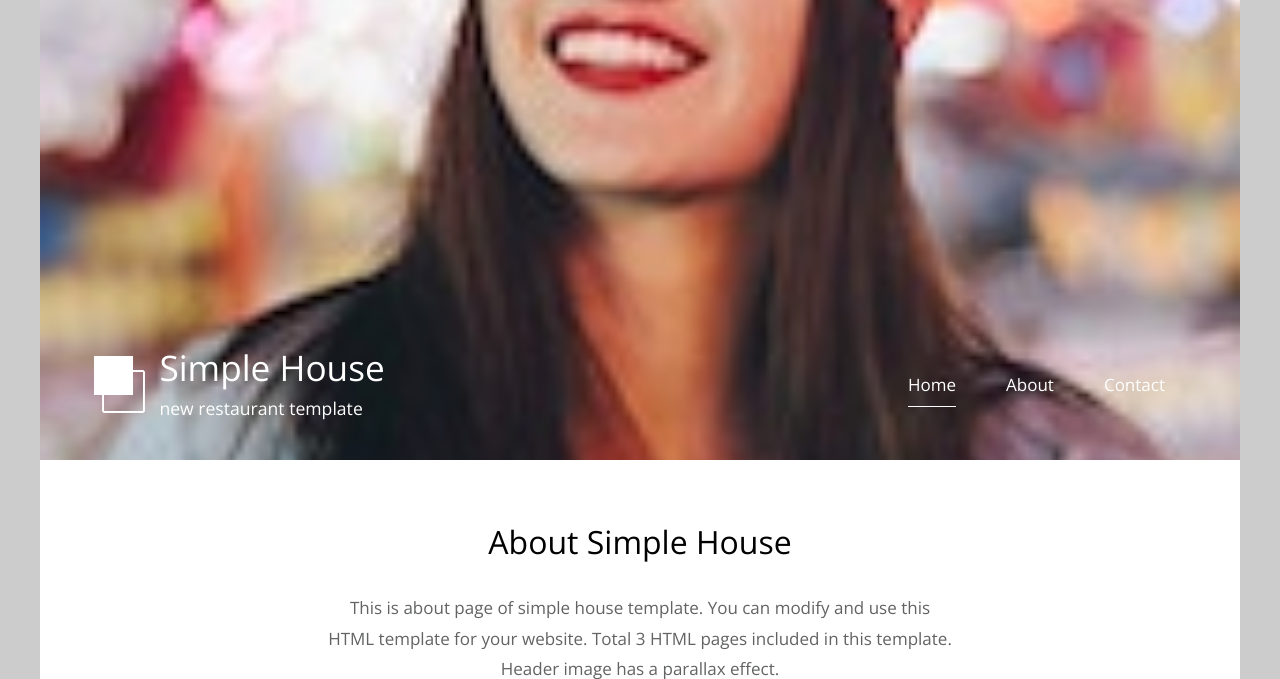
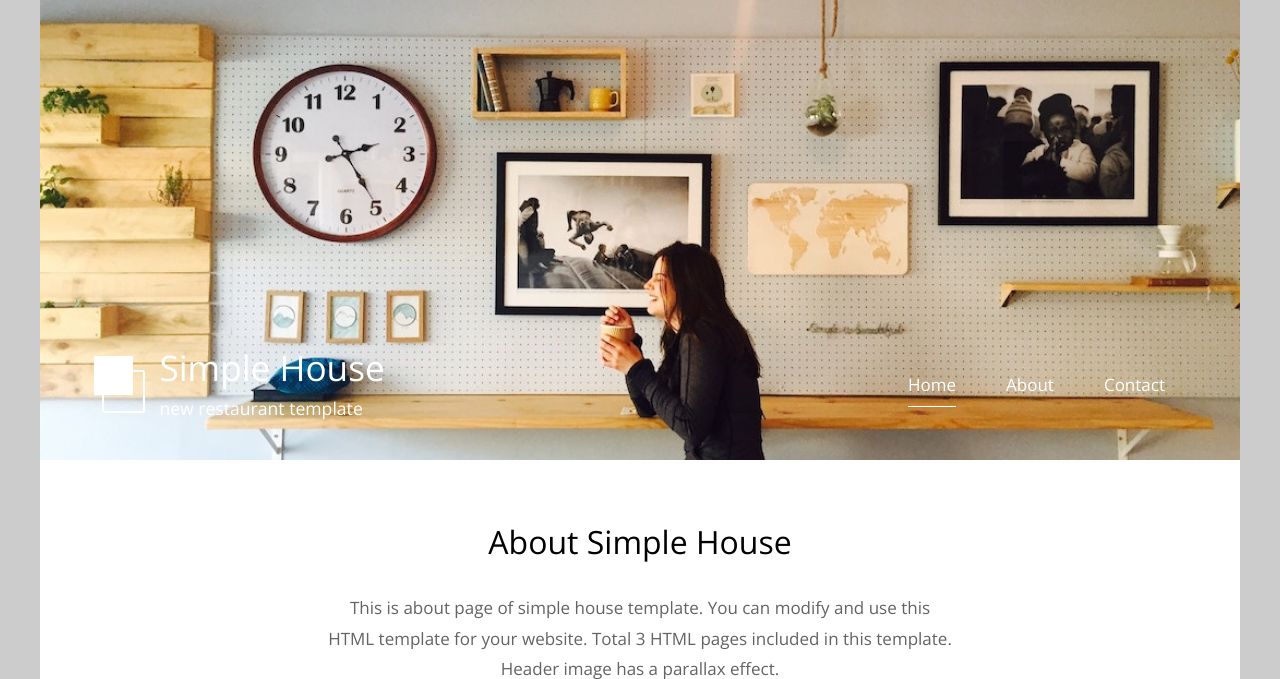
Before and after one commit to Naeem-web/project, a PHP site: page /about.php in a window 1280 px wide. Shown: the top 679 px of the page. Run offline with PHP 8.4, Linux system fonts and the light colour scheme.

Commit message:
add pic 5

```diff
--- a/header.php
+++ b/header.php
@@ -15,7 +15,7 @@
 	<!-- Top box -->
 		<!-- Logo & Site Name -->
 		<div class="placeholder">
-			<div class="parallax-window" data-parallax="scroll" data-image-src="img/about-03.jpg">
+			<div class="parallax-window" data-parallax="scroll" data-image-src="img/about-05.jpg">
 				<div class="tm-header">
 					<div class="row tm-header-inner">
 						<div class="col-md-6 col-12">
```
